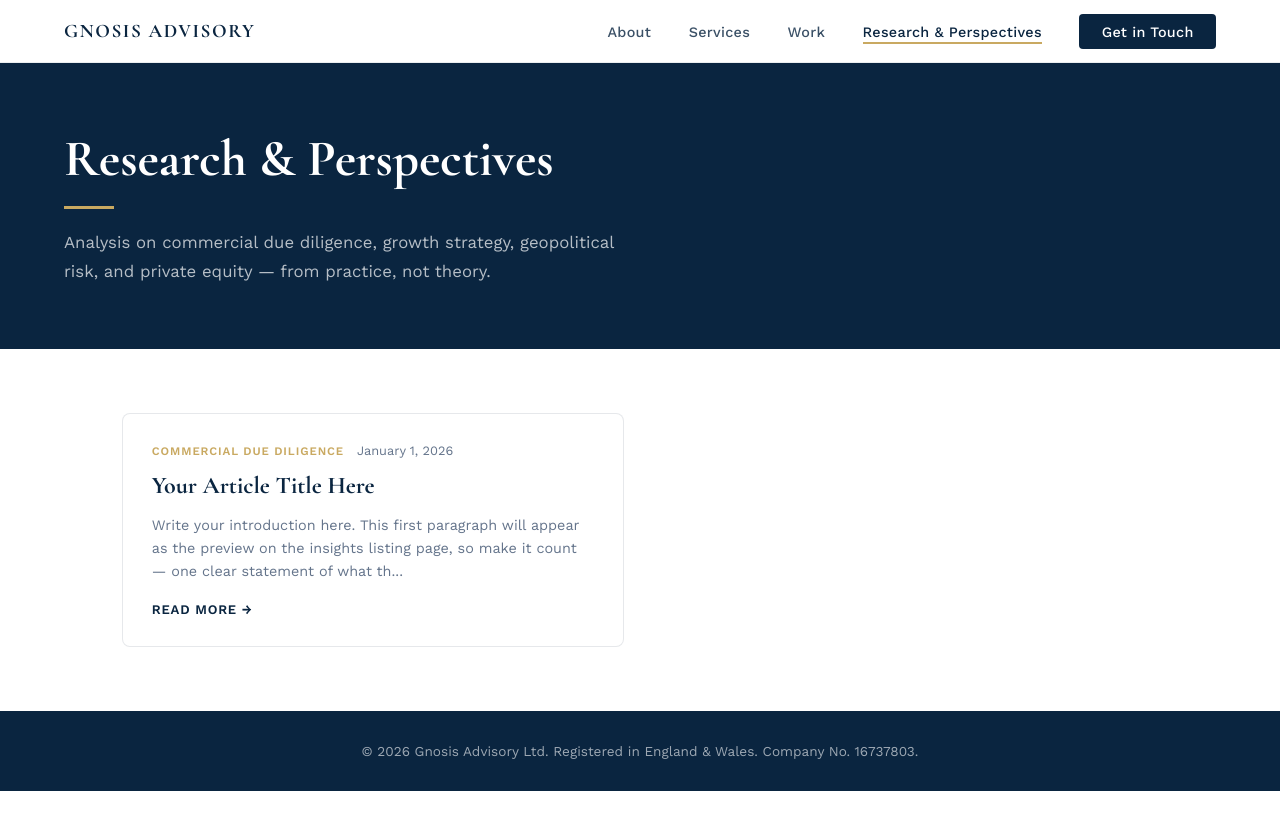
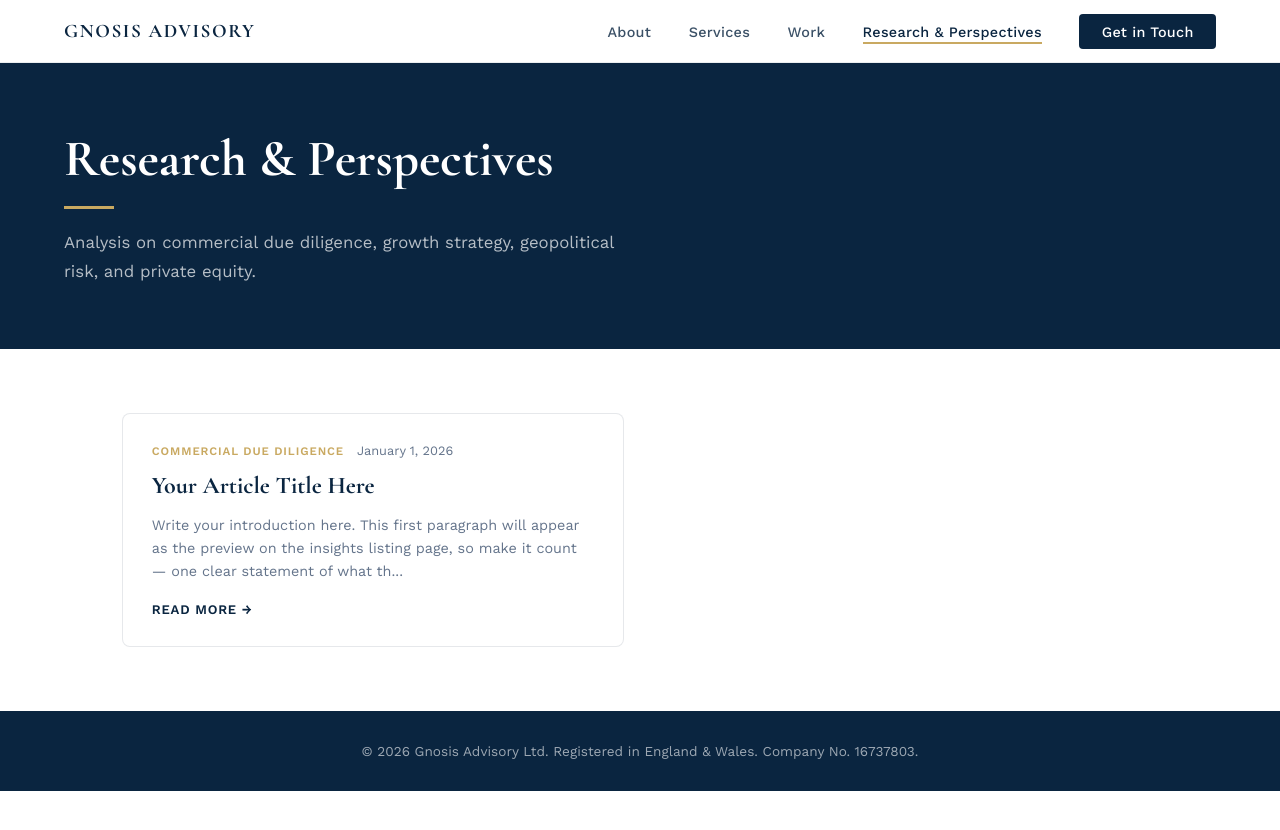
Before and after one commit to gnosisadvisory/gnosisadvisory.github.io, a Jekyll site: the page built from insights/index.html, in a window 1280 px wide. Shown: the top 830 px of the page. Built offline with Jekyll 4.4.1, drawn with Linux system fonts in a browser that asks for light colours.

Commit message:
Update index.html

```diff
--- a/insights/index.html
+++ b/insights/index.html
@@ -194,7 +194,7 @@ title: Research & Perspectives | Gnosis Advisory
     <div class="insights-hero">
         <h1>Research &amp; Perspectives</h1>
         <div class="hero-underline"></div>
-        <p>Analysis on commercial due diligence, growth strategy, geopolitical risk, and private equity — from practice, not theory.</p>
+        <p>Analysis on commercial due diligence, growth strategy, geopolitical risk, and private equity.</p>
     </div>
 
     <div class="insights-container">
```
